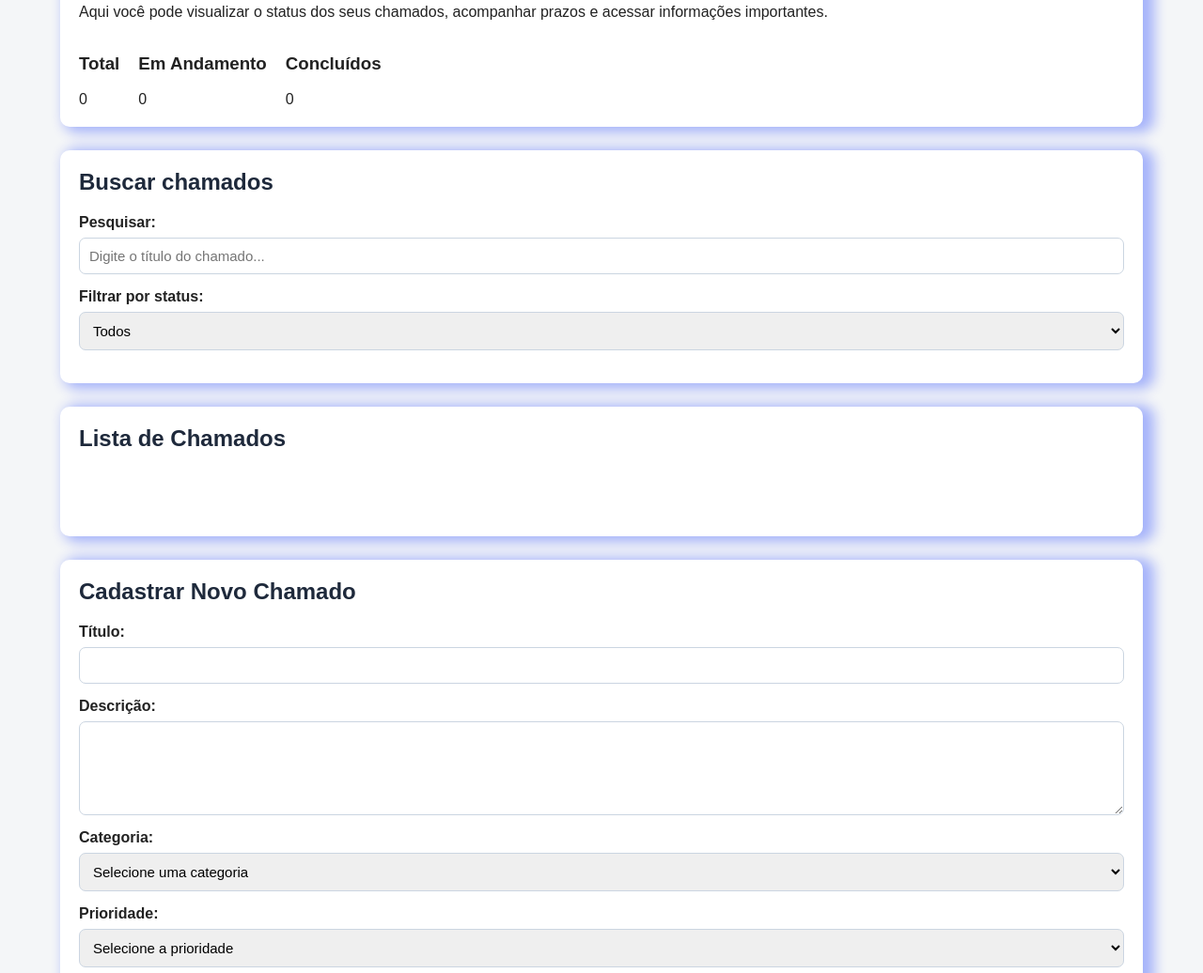
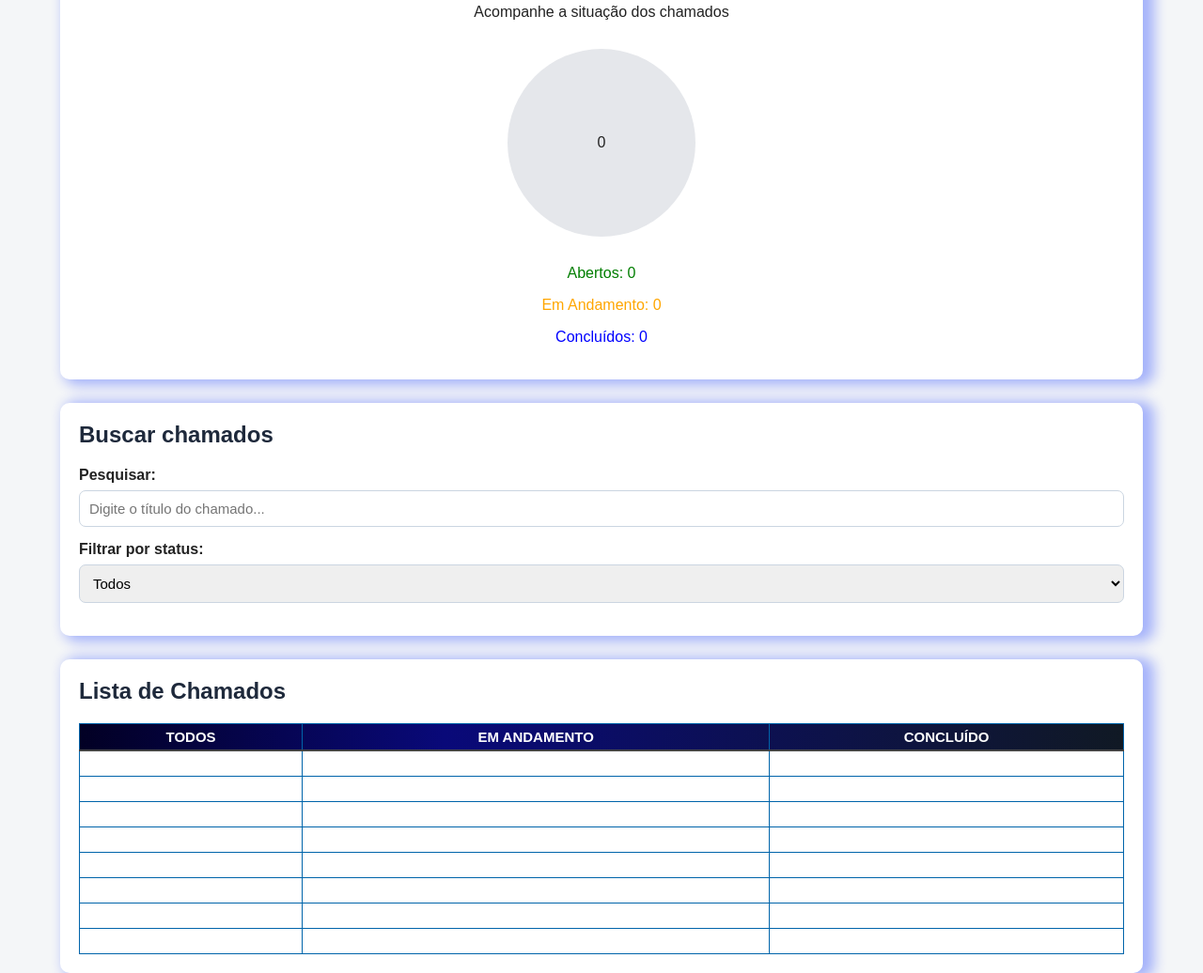
Before and after one commit to Asaffhard/central-de-chamados, a plain HTML site: page index.html in a window 1280 px wide. Shown: the part 211-1247 px from the top of the page at 94% size. Drawn offline with Linux system fonts and the light colour scheme.

Commit message:
alterações no dashboard via HTML e CSS
alterações foram feitas para criar um gráfico circular e interativo com o mouse via IA

```diff
--- a/index.html
+++ b/index.html
@@ -17,24 +17,18 @@
     <main>
 
         <!-- Dashboard -->
-        <section>
+        <section id="dashboard">
             <h2>Dashboard</h2>
-            <p>Aqui você pode visualizar o status dos seus chamados, acompanhar prazos e acessar informações importantes.</p>
+            <p>Acompanhe a situação dos chamados</p>
 
-            <div>
-                <article>
-                    <h3>Total</h3>
-                    <span id="total-chamados">0</span>
-                </article>
+            <div id="grafico">
+                <div id="total-chamados">0</div>
+            </div>
 
-                <article>
-                    <h3>Em Andamento</h3>
-                    <span id="chamados-em-andamento">0</span>
-                </article>
-
-                <article>
-                    <h3>Concluídos</h3>
-                    <span id="chamados-concluidos">0</span>
+            <div id="legenda">
+                <p id="chamados-abertos">Abertos: 0</p>
+                <p id="chamados-em-andamento">Em Andamento: 0</p>
+                <p id="chamados-concluidos">Concluídos: 0</p>
             </div>
         </section>
 
@@ -67,6 +61,58 @@
 
             <div id="lista-chamados">
                 <!-- Os chamados serão inseridos aqui pelo JS -->
+
+                <div class="divTable blueTable">
+                    <div class="divTableHeading">
+                    <div class="divTableRow">
+                    <div class="divTableHead">TODOS</div>
+                    <div class="divTableHead">EM ANDAMENTO</div>
+                    <div class="divTableHead">CONCLU&Iacute;DO</div>
+                    </div>
+                    </div>
+                    <div class="divTableBody">
+                    <div class="divTableRow">
+                    <div class="divTableCell">&nbsp;</div>
+                    <div class="divTableCell">&nbsp;</div>
+                    <div class="divTableCell">&nbsp;</div>
+                    </div>
+                    <div class="divTableRow">
+                    <div class="divTableCell">&nbsp;</div>
+                    <div class="divTableCell">&nbsp;</div>
+                    <div class="divTableCell">&nbsp;</div>
+                    </div>
+                    <div class="divTableRow">
+                    <div class="divTableCell">&nbsp;</div>
+                    <div class="divTableCell">&nbsp;</div>
+                    <div class="divTableCell">&nbsp;</div>
+                    </div>
+                    <div class="divTableRow">
+                    <div class="divTableCell">&nbsp;</div>
+                    <div class="divTableCell">&nbsp;</div>
+                    <div class="divTableCell">&nbsp;</div>
+                    </div>
+                    <div class="divTableRow">
+                    <div class="divTableCell">&nbsp;</div>
+                    <div class="divTableCell">&nbsp;</div>
+                    <div class="divTableCell">&nbsp;</div>
+                    </div>
+                    <div class="divTableRow">
+                    <div class="divTableCell">&nbsp;</div>
+                    <div class="divTableCell">&nbsp;</div>
+                    <div class="divTableCell">&nbsp;</div>
+                    </div>
+                    <div class="divTableRow">
+                    <div class="divTableCell">&nbsp;</div>
+                    <div class="divTableCell">&nbsp;</div>
+                    <div class="divTableCell">&nbsp;</div>
+                    </div>
+                    <div class="divTableRow">
+                    <div class="divTableCell">&nbsp;</div>
+                    <div class="divTableCell">&nbsp;</div>
+                    <div class="divTableCell">&nbsp;</div>
+                    </div>
+                    </div>
+                    </div>
             </div>
           </section>
 
--- a/style.css
+++ b/style.css
@@ -58,29 +58,32 @@ section h2 {
 
 /* Dashboard */
 
-section:first-child > div {
-    display: flex;
-    gap: 20px;
-    flex-wrap: wrap;
+#dashboard {
+    text-align: center;
 }
 
-section:first-child > article {
-    flex: 1;
-    min-width: 180px;
-    padding: 20px;
-    border-radius: 8px;
-    background-color: #f1f5f9;
+#grafico {
+    width: 200px;
+    height: 200px;
+    background-color: #e5e7eb;
+    border-radius: 50%;
+    margin: 30px auto;
+
+    display: flex;
+    align-items: center;
+    justify-content: center;
 }
 
-section:first-child > article h3 {
-    margin-top: 0;
-    color: #475569;
+#chamados-abertos{
+    color: rgb(0, 126, 0);
 }
 
-section:first-child > article span {
-    font-size: 30px;
-    font-weight: bold;
-    color: #1e293b;
+#chamados-em-andamento {
+    color: rgb(255, 166, 0);
+}
+
+#chamados-concluidos {
+    color: rgb(0, 0, 255);
 }
 
 /* Busca e filtros do chamado */
@@ -110,7 +113,43 @@ textarea {
 /* Lista de Chamados */
 
 #lista-chamados {
-    min-height: 50px;
+    div.blueTable {
+  font-family: Arial, Helvetica, sans-serif;
+  background-color: #FFFFFF;
+  width: 100%;
+  text-align: left;
+  border-collapse: collapse;
+}
+.divTable.blueTable .divTableCell, .divTable.blueTable .divTableHead {
+  border: 1px solid #0064AA;
+  padding: 5px 5px;
+}
+.divTable.blueTable .divTableBody .divTableCell {
+  font-size: 14px;
+  color: #000000;
+}
+.divTable.blueTable .divTableHeading {
+    background: #020024;
+    background: linear-gradient(90deg,rgba(2, 0, 36, 1) 0%, rgba(9, 9, 121, 1) 35%, rgba(16, 25, 36, 1) 100%);
+    border-bottom: 2px solid #444444;
+}
+.divTable.blueTable .divTableHeading .divTableHead {
+  font-size: 15px;
+  font-weight: bold;
+  color: #FFFFFF;
+  text-align: center;
+}
+.blueTable .tableFootStyle {
+  font-size: 14px;
+}
+/* DivTable.com */
+.divTable{ display: table; }
+.divTableRow { display: table-row; }
+.divTableHeading { display: table-header-group;}
+.divTableCell, .divTableHead { display: table-cell;}
+.divTableHeading { display: table-header-group;}
+.divTableFoot { display: table-footer-group;}
+.divTableBody { display: table-row-group;}
 }
 
 /* Formulário */
```
